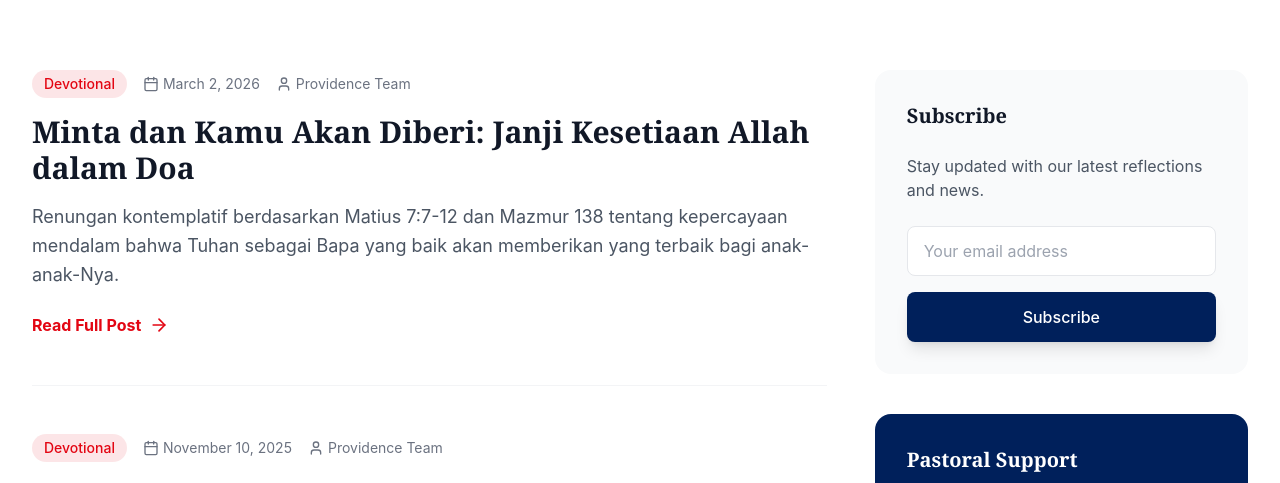
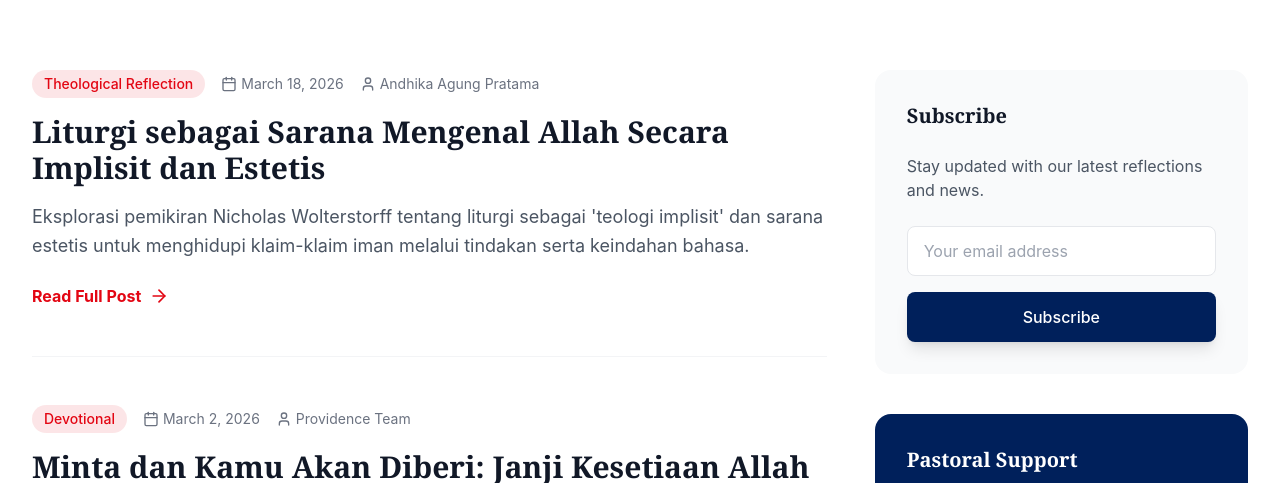
Before and after one commit to muliawanoetama/pac-website, a Next.js app: page /blog in a window 1280 px wide. Shown: the part 467-950 px from the top of the page. Built offline with nearby package versions, Linux system fonts and the light colour scheme.

Commit message:
Add new article

```diff
--- a/data/blogPosts.js
+++ b/data/blogPosts.js
@@ -1,4 +1,51 @@
 export const blogPosts = [
+  {
+    id: 9,
+    title: "Liturgi sebagai Sarana Mengenal Allah Secara Implisit dan Estetis",
+    excerpt: "Eksplorasi pemikiran Nicholas Wolterstorff tentang liturgi sebagai 'teologi implisit' dan sarana estetis untuk menghidupi klaim-klaim iman melalui tindakan serta keindahan bahasa.",
+    date: "March 18, 2026",
+    author: "Andhika Agung Pratama",
+    category: "Theological Reflection",
+    content: `
+Apa yang terlintas di pikiran kita saat mendengar kata **"liturgi"**? Sebagian menganggapnya sekadar ritual, kebiasaan, atau kewajiban kaku dalam ibadah. Namun, liturgi sebenarnya jauh lebih dalam dari sekadar formalitas.
+
+---
+
+### Teologi yang Implisit
+Dalam buku *The God We Worship: An Exploration of Liturgical Theology*, **Nicholas Wolterstorff** menjelaskan bahwa liturgi adalah **"teologi yang implisit"**. Untuk memahaminya, kita perlu meninjau kembali arti teologi:
+
+* **Etimologi:** Berasal dari bahasa Yunani *Theos* (Allah) dan *Logos* (pengetahuan).
+* **Definisi:** Upaya manusia untuk mengenal Allah.
+
+Mengapa disebut bersifat **implisit**? Menurut KBBI, implisit berarti "tersirat" atau dinyatakan secara tidak langsung. Wolterstorff berpendapat bahwa melalui tata cara kita menyembah di gereja, kita sebenarnya sedang menyatakan klaim-klaim teologis tentang siapa Allah itu.
+
+### Contoh dalam Praktik Liturgis
+Sebagai gambaran, mari kita lihat standar liturgi Anglikan:
+
+1.  **Doa Umat:** Rangkaian doa selalu ditutup dengan litani:
+    > “Bapa Maha Pengasih, terimalah doa-doa ini demi Putra-Mu Juruselamat kami, Yesus Kristus.”
+    >
+    > *Di sini, gereja secara implisit menegaskan klaim tentang Allah yang Maha Pengasih dan peran mediasi Yesus Kristus.*
+
+2.  **Gestur Fisik:** * **Saat Pengakuan Dosa:** Umat duduk atau berlutut sebagai bentuk *kontrisi* (penyesalan).
+    * **Setelah Absolusi:** Umat berdiri sebagai simbol estetis bahwa mereka telah dibangkitkan oleh anugerah-Nya.
+    * **Makna:** Ini adalah klaim nyata bahwa Allah adalah pribadi yang penuh pengampunan bagi mereka yang bertobat.
+
+---
+
+### Keindahan dalam Pengenalan Tuhan
+Lebih jauh lagi, liturgi merupakan sarana pengenalan Tuhan yang **estetis**. Estetis (menurut KBBI) menyangkut apresiasi terhadap keindahan seni dan sastra. Keindahan ini terpancar jelas dalam *Book of Common Prayer* (Buku Doa Umum), khususnya pada **Doa Kerendahan Hati** (*Humble Access Prayer*) sebelum Ekaristi:
+
+> “Tuhan Yang Pengasih, kami tidak layak datang dalam perjamuan ini dengan mengandalkan kebenaran kami sendiri, melainkan hanya karena kemurahan-Mu. Kami bahkan tidak layak memungut remah-remah di bawah meja-Mu...”
+
+Diksi seperti **"memungut remah-remah"** sengaja dipilih bukan hanya untuk keindahan bahasa, tetapi untuk mempertegas kontras antara keberdosaan manusia dan kemuliaan perjamuan kudus tersebut.
+
+---
+
+### Kesimpulan
+Pada akhirnya, liturgi menjadi krusial karena ia bukan sekadar rutinitas. Ia adalah ruang di mana kita berteologi secara implisit melalui tindakan dan keindahan, sekaligus sarana bagi umat untuk menghidupi klaim-klaim tentang Allah secara lebih mendalam.
+    `
+  },
   {
     id: 10,
     title: "Minta dan Kamu Akan Diberi: Janji Kesetiaan Allah dalam Doa",
```
